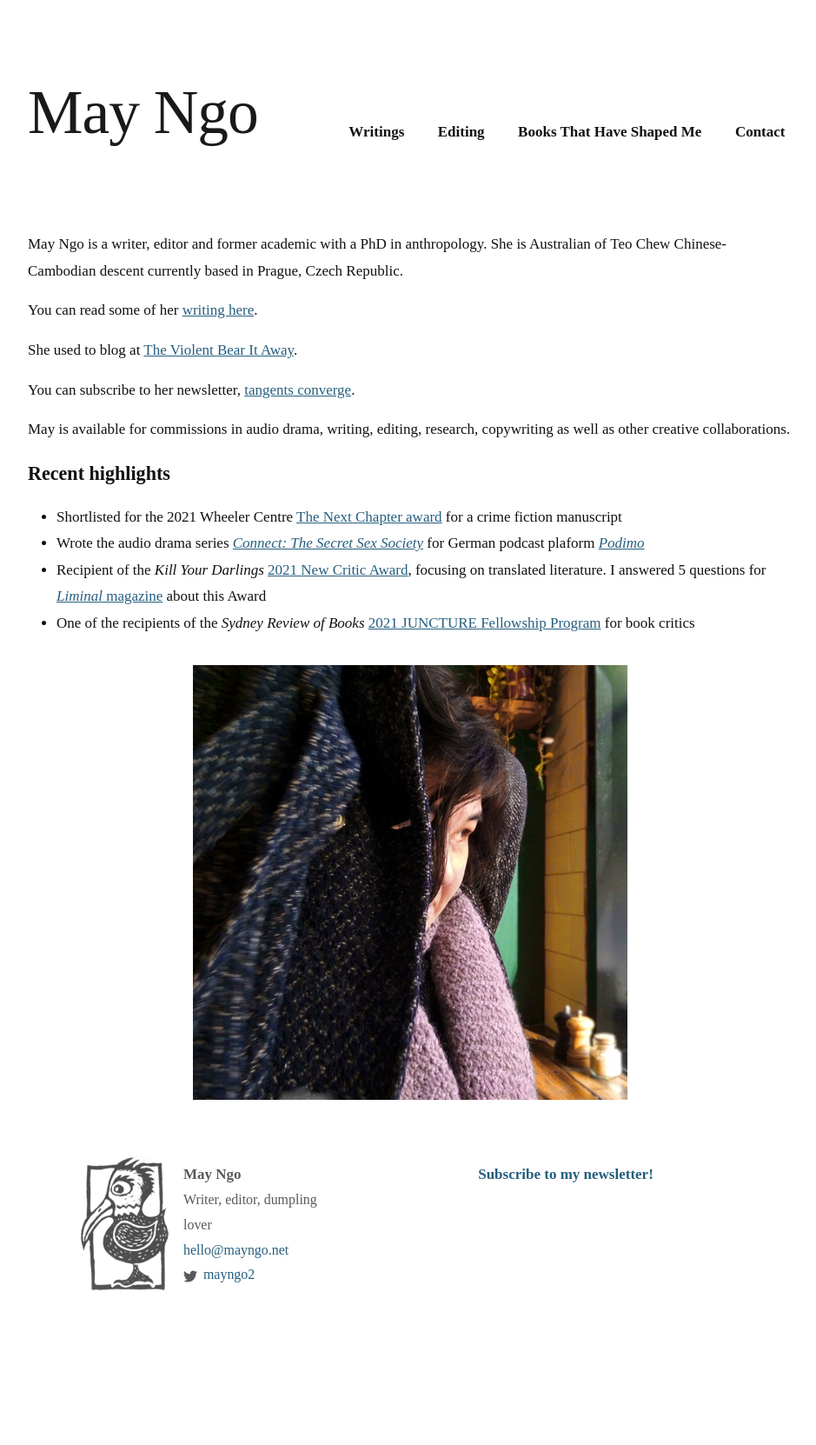
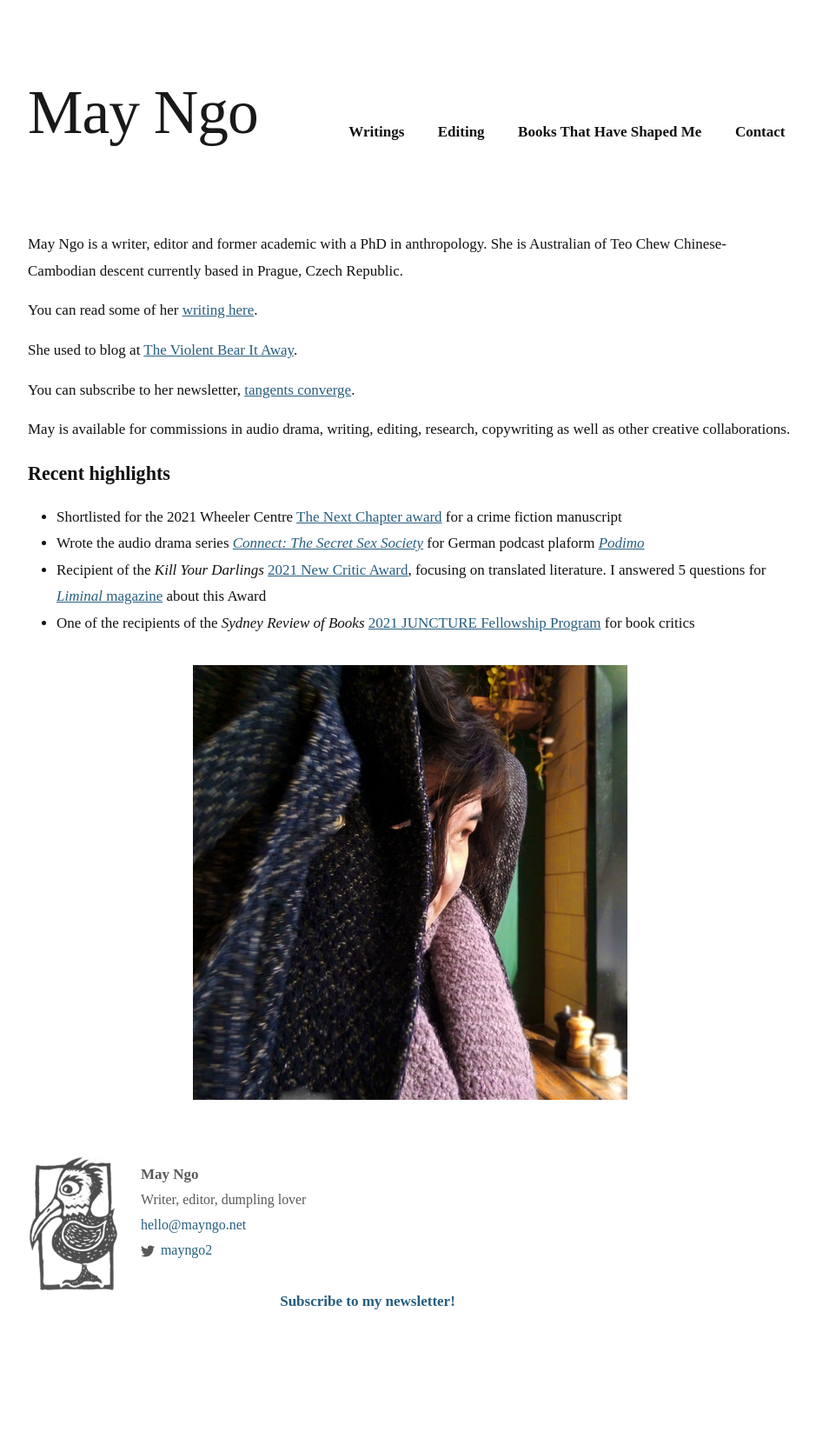
Before and after one commit to mayngo-net/mayngo-net.github.io, a Jekyll site: the page built from index.markdown, in a window 1280 px wide. Shown: the whole page at 87% size, without its empty margins (168-1107 px from the left). Built offline with Jekyll 4.4.1, drawn with Linux system fonts in a browser that asks for light colours; some web fonts are replaced; before the commit the page ends 1520 px from its top, so only the background shows below that; grey boxes are pictures that could not be loaded.

Commit message:
Update _layout.scss

```diff
--- a/_sass/minima/_layout.scss
+++ b/_sass/minima/_layout.scss
@@ -80,8 +80,7 @@
   }
   .footer-logo{
       opacity:0.7;
-      float:right;
-      margin:-7px 0 0 17px;
+      margin:-7px 0 0 0;
   }
 
 }
@@ -107,13 +106,12 @@
 }
 
 .footer-col-1 {
-  width: -webkit-calc(20% - (#{$spacing-unit} / 2));
-  width:         calc(20% - (#{$spacing-unit} / 2));
+  width: 115px;
 }
 
 .footer-col-2 {
-  width: -webkit-calc(20% - (#{$spacing-unit} / 2));
-  width:         calc(20% - (#{$spacing-unit} / 2));
+  width: -webkit-calc(40% - 115px - (#{$spacing-unit} / 2));
+  width:         calc(40% - 115px - (#{$spacing-unit} / 2));
 }
 
 .footer-col-3 {
```
